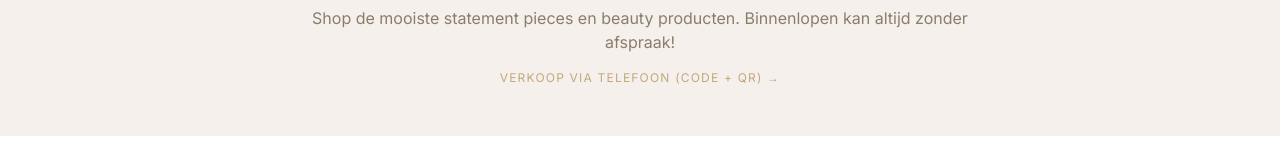
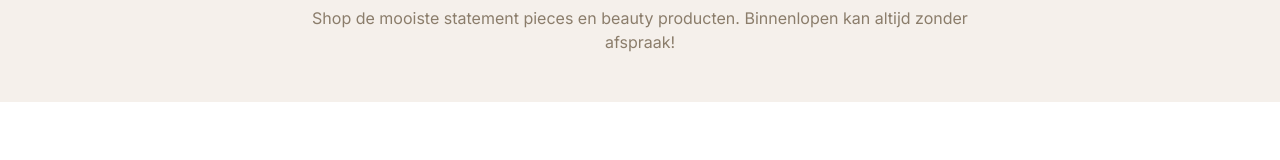
Before and after one commit to dunchel/brow-atelier-ink, a Next.js app in the folder site/: page /shop in a window 1280 px wide. Shown: the part 226-386 px from the top of the page. Built offline with nearby package versions, Linux system fonts and the light colour scheme; no server answers; a web font is replaced by a local one.

Commit message:
Haal de telefoonkassa uit de publieke shop.
Die link is voor verkopers en hoort niet boven de winkel voor klanten.

```diff
--- a/site/src/app/shop/page.tsx
+++ b/site/src/app/shop/page.tsx
@@ -1,5 +1,4 @@
 import type { Metadata } from "next";
-import Link from "next/link";
 import { unstable_noStore as noStore } from "next/cache";
 import { getAllProducts } from "@/lib/products";
 import { ShopFilter } from "@/components/ShopFilter";
@@ -34,12 +33,6 @@ export default async function ShopPage() {
             Shop de mooiste statement pieces en beauty producten. Binnenlopen
             kan altijd zonder afspraak!
           </p>
-          <Link
-            href="/shop/code"
-            className="inline-block mt-4 text-xs uppercase tracking-widest text-brand-gold hover:text-brand-dark transition-colors"
-          >
-            Verkoop via telefoon (code + QR) &rarr;
-          </Link>
         </div>
       </section>
 
```
